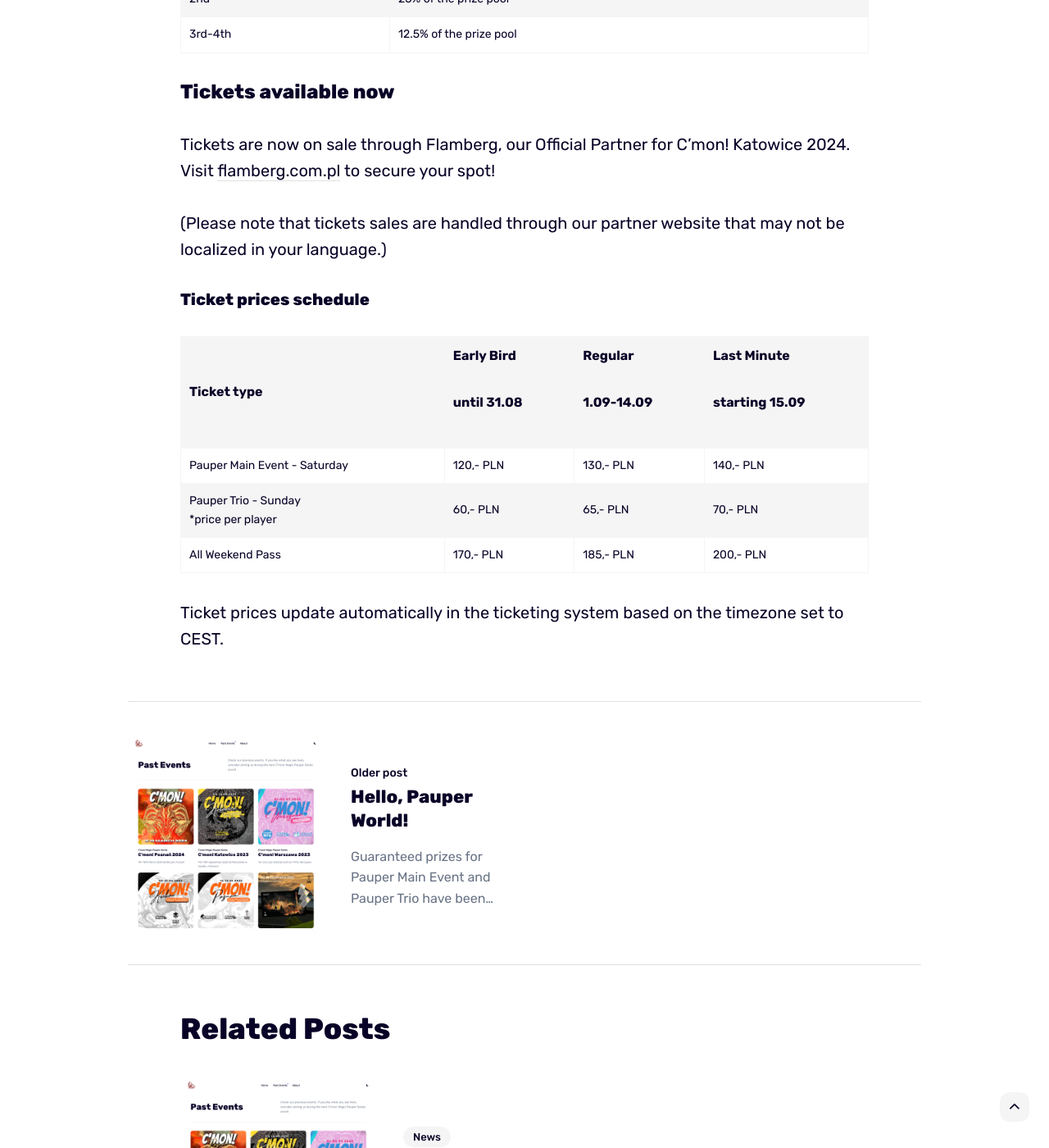
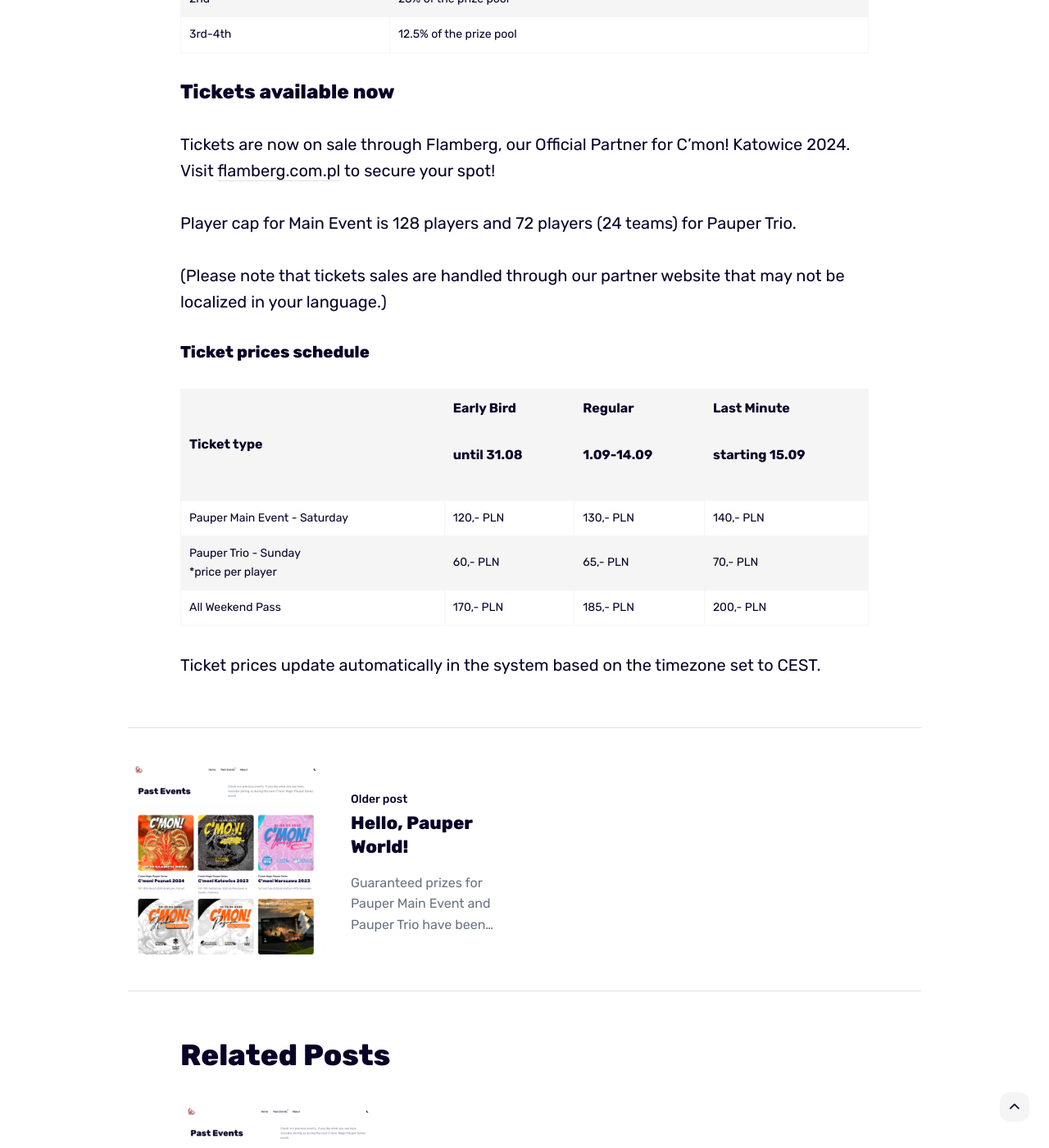
Before and after one commit to ganiwo/cmonmagic, a Jekyll site: the page built from _posts/2024-08-14-tickets-available-now.markdown, in a window 1280 px wide and 1400 px high, scrolled down 2171 px. Shown: the whole window at 82% size. Built offline with Jekyll 4.4.1, drawn with Linux system fonts in a browser that asks for light colours.

Commit message:
Update 2024-08-14-tickets-available-now.markdown

```diff
--- a/_posts/2024-08-14-tickets-available-now.markdown
+++ b/_posts/2024-08-14-tickets-available-now.markdown
@@ -45,6 +45,8 @@ Additional prize support to be announced based on final attendance and sponsorsh
 
 Tickets are now on sale through Flamberg, our Official Partner for C'mon! Katowice 2024. Visit <a href="https://flamberg.com.pl/pl/search?text=c%27mon+katowice" target="_blank">flamberg.com.pl</a> to secure your spot!
 
+Player cap for Main Event is 128 players and 72 players (24 teams) for Pauper Trio.
+
 (Please note that tickets sales are handled through our partner website that may not be localized in your language.)
 
 #### Ticket prices schedule
@@ -58,4 +60,4 @@ Tickets are now on sale through Flamberg, our Official Partner for C'mon! Katowi
   </table>
 </div>
 
-Ticket prices update automatically in the ticketing system based on the timezone set to CEST.
+Ticket prices update automatically in the system based on the timezone set to CEST.
```
